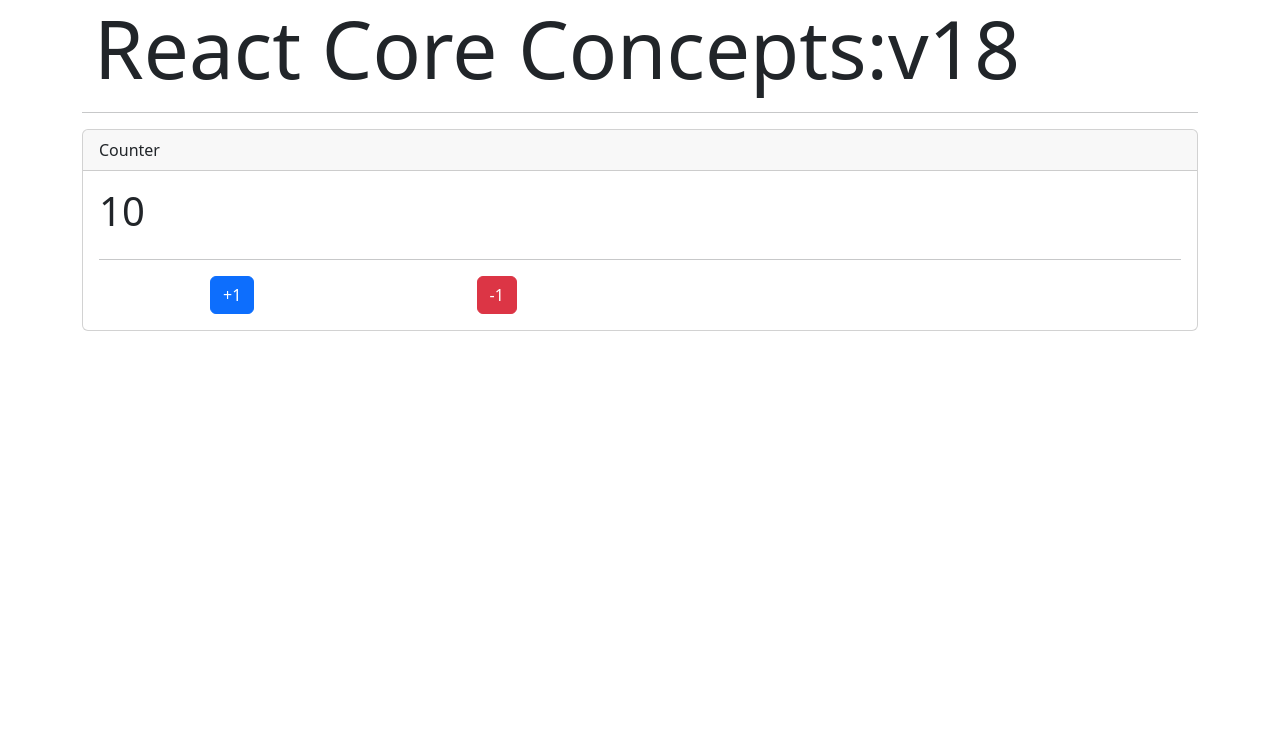
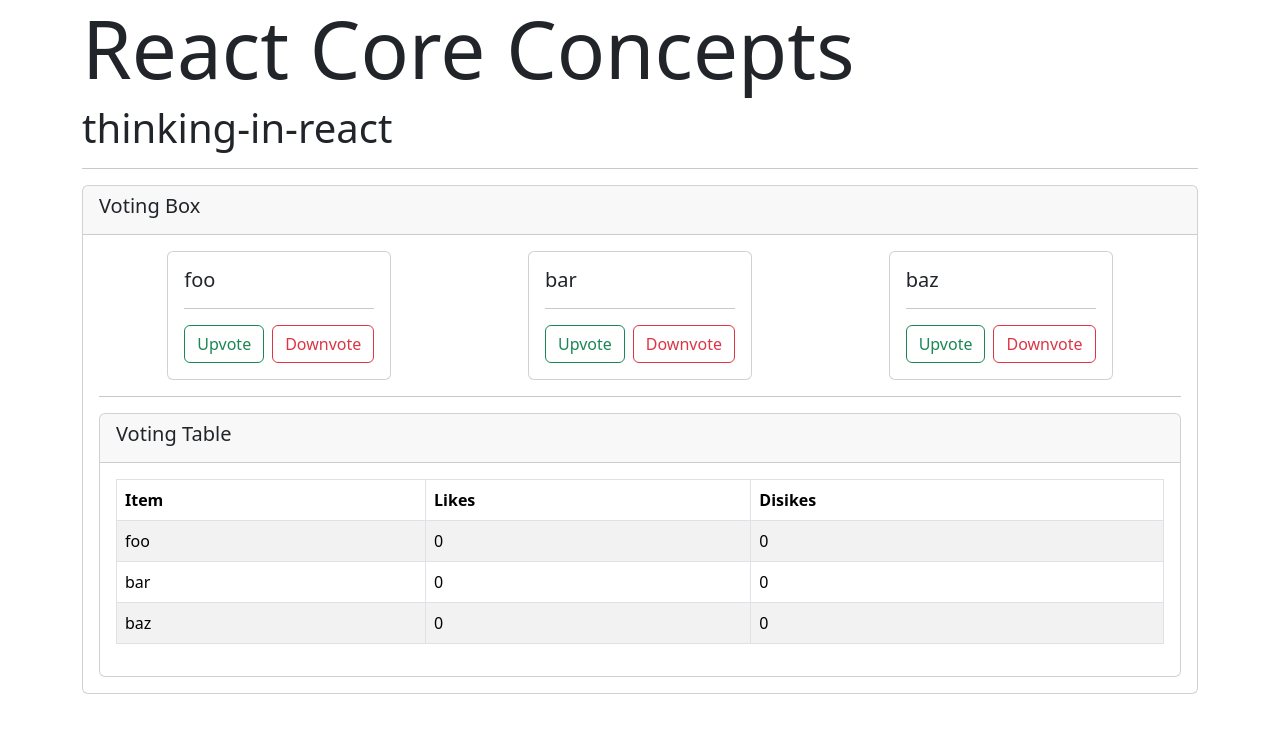
Before and after one commit to nagcloudlab/blt-react-batch2, a React (Create React App) app in the folder 4-react-core-concepts/: page / in a window 1280 px wide. Shown: the top 732 px of the page. Built offline with nearby package versions, Linux system fonts and the light colour scheme.

Commit message:
thinking in react

```diff
--- a/4-react-core-concepts/src/App.js
+++ b/4-react-core-concepts/src/App.js
@@ -1,118 +1,15 @@
-import React, { useState } from "react";
+import React from "react";
+import VotingBox from "./components/VotingBox";
 
-// 1. JSX
-function App_v1() {
+function App() {
   return (
-    <div>
-      <div className="container">
-        <h1 className="display-1">React Core Concepts</h1>
-      </div>
+    <div className="container">
+      <h1 className="display-1">React Core Concepts</h1>
+      <h6 className="display-6">thinking-in-react</h6>
       <hr />
-      {1 + 1}
-      <br />
-      {1 == 1 ? "True" : "False"}
-      <br />
-      {1 == 1 ? <h1>True</h1> : <h1>False</h1>}
-      {new Date().toLocaleTimeString()}
-      <br />
-      {true} {false} {undefined} {null}
-      <br />
-      {["a", "b", "c"].map((item, idx) => {
-        return <h1 key={item}>{item}</h1>;
-      })}
-    </div>
-  );
-
-  // return null;
-}
-
-//2. props
-function App_v2(props) {
-  //props.title = "New Title"; // Error: Cannot assign to read only property 'title' of object '#<Object>'
-  let { title, version } = props;
-  return (
-    <div>
-      <div className="container">
-        <h1 className="display-1">
-          {title}:{version}
-        </h1>
-      </div>
-      <hr />
+      <VotingBox />
     </div>
   );
 }
 
-// props.children
-function App_v3(props) {
-  let { title, version, children } = props;
-  return (
-    <div>
-      <div className="container">
-        <h1 className="display-1">
-          {title}:{version}
-        </h1>
-      </div>
-      <hr />
-      {/* {children} */}
-      <ul className="list-group">
-        {children.map((child, idx) => {
-          return (
-            <li key={idx} className="list-group-item">
-              {child}
-            </li>
-          );
-        })}
-      </ul>
-    </div>
-  );
-}
-
-//3. state ( => data over component , that change over time)
-function App_v4(props) {
-  console.log("App::render()");
-  let { title, version } = props;
-  const [count, setCount] = useState(10); // state-managent hook
-
-  const incrementHandler = (e) => {
-    setCount(count + 1); // re-render the component on Virtual DOM, then compare with real DOM, then update the real DOM
-  };
-  const decrementHandler = (e) => {
-    setCount(count - 1);
-  };
-
-  return (
-    <div className="container">
-      <div className="container">
-        <h1 className="display-1">
-          {title}:{version}
-        </h1>
-      </div>
-      <hr />
-      <div className="card">
-        <div className="card-header">Counter</div>
-        <div className="card-body">
-          <div className="row">
-            <div className="col-6">
-              <h1>{count}</h1>
-            </div>
-          </div>
-          <hr />
-          <div className="row">
-            <div className="col-6">
-              <div className="d-flex justify-content-around">
-                <button onClick={incrementHandler} className="btn btn-primary">
-                  +1
-                </button>
-                <button onClick={decrementHandler} className="btn btn-danger">
-                  -1
-                </button>
-              </div>
-            </div>
-          </div>
-        </div>
-      </div>
-    </div>
-  );
-}
-
-export default App_v4;
+export default App;
--- /dev/null
+++ b/4-react-core-concepts/src/components/VotingBox.js
@@ -0,0 +1,46 @@
+import React, { useState } from "react";
+import VotingItem from "./VotingItem";
+import VotingTable from "./VotingTable";
+
+function VotingBox(props) {
+  console.log("VoteBox render");
+  let [votingItems, setVotingItems] = useState(["foo", "bar", "baz"]); // ["foo", "bar", "baz"
+  let [votingLines, setVotingLines] = useState([
+    { item: "foo", likes: 0, dislikes: 0 },
+    { item: "bar", likes: 0, dislikes: 0 },
+    { item: "baz", likes: 0, dislikes: 0 },
+  ]);
+  const handleVote = (e) => {
+    let { item, vote } = e;
+    let newVotingLines = votingLines.map((line) => {
+      if (line.item === item) {
+        if (vote === "up") {
+          return { ...line, likes: line.likes + 1 };
+        } else {
+          return { ...line, dislikes: line.dislikes + 1 };
+        }
+      }
+      return line;
+    });
+    setVotingLines(newVotingLines);
+  };
+
+  return (
+    <div className="card">
+      <div className="card-header">
+        <h5 className="card-title">Voting Box</h5>
+      </div>
+      <div className="card-body">
+        <div className="d-flex flex-wrap justify-content-around">
+          {votingItems.map((item, index) => (
+            <VotingItem key={index} item={item} onVote={handleVote} />
+          ))}
+        </div>
+        <hr />
+        <VotingTable votingLines={votingLines} />
+      </div>
+    </div>
+  );
+}
+
+export default VotingBox;
--- /dev/null
+++ b/4-react-core-concepts/src/components/VotingItem.js
@@ -0,0 +1,30 @@
+import React from "react";
+
+function VotingItem(props) {
+  console.log("VoteItem render");
+  let { item = "Unknown", onVote } = props;
+  return (
+    <div className="card">
+      <div className="card-body">
+        <h5 className="card-title">{item}</h5>
+        <hr />
+        <div className="d-flex">
+          <button
+            onClick={(e) => onVote({ item, vote: "up" })}
+            className="btn btn-outline-success me-2"
+          >
+            Upvote
+          </button>
+          <button
+            onClick={(e) => onVote({ item, vote: "down" })}
+            className="btn btn-outline-danger"
+          >
+            Downvote
+          </button>
+        </div>
+      </div>
+    </div>
+  );
+}
+
+export default VotingItem;
--- /dev/null
+++ b/4-react-core-concepts/src/components/VotingTable.js
@@ -0,0 +1,35 @@
+import React from "react";
+
+function VotingTable(props) {
+  console.log("VoteTable render");
+  let { votingLines = [] } = props;
+  return (
+    <div className="card">
+      <div className="card-header">
+        <h5 className="card-title">Voting Table</h5>
+      </div>
+      <div className="card-body">
+        <table className="table table-bordered table-striped">
+          <thead>
+            <tr>
+              <th>Item</th>
+              <th>Likes</th>
+              <th>Disikes</th>
+            </tr>
+          </thead>
+          <tbody>
+            {votingLines.map((line, index) => (
+              <tr key={index}>
+                <td>{line.item}</td>
+                <td>{line.likes}</td>
+                <td>{line.dislikes}</td>
+              </tr>
+            ))}
+          </tbody>
+        </table>
+      </div>
+    </div>
+  );
+}
+
+export default VotingTable;
```
Also changed, not shown: 4-react-core-concepts/src/App_basics.js (added, +118 -0 lines), 4-react-core-concepts/topics.txt.
